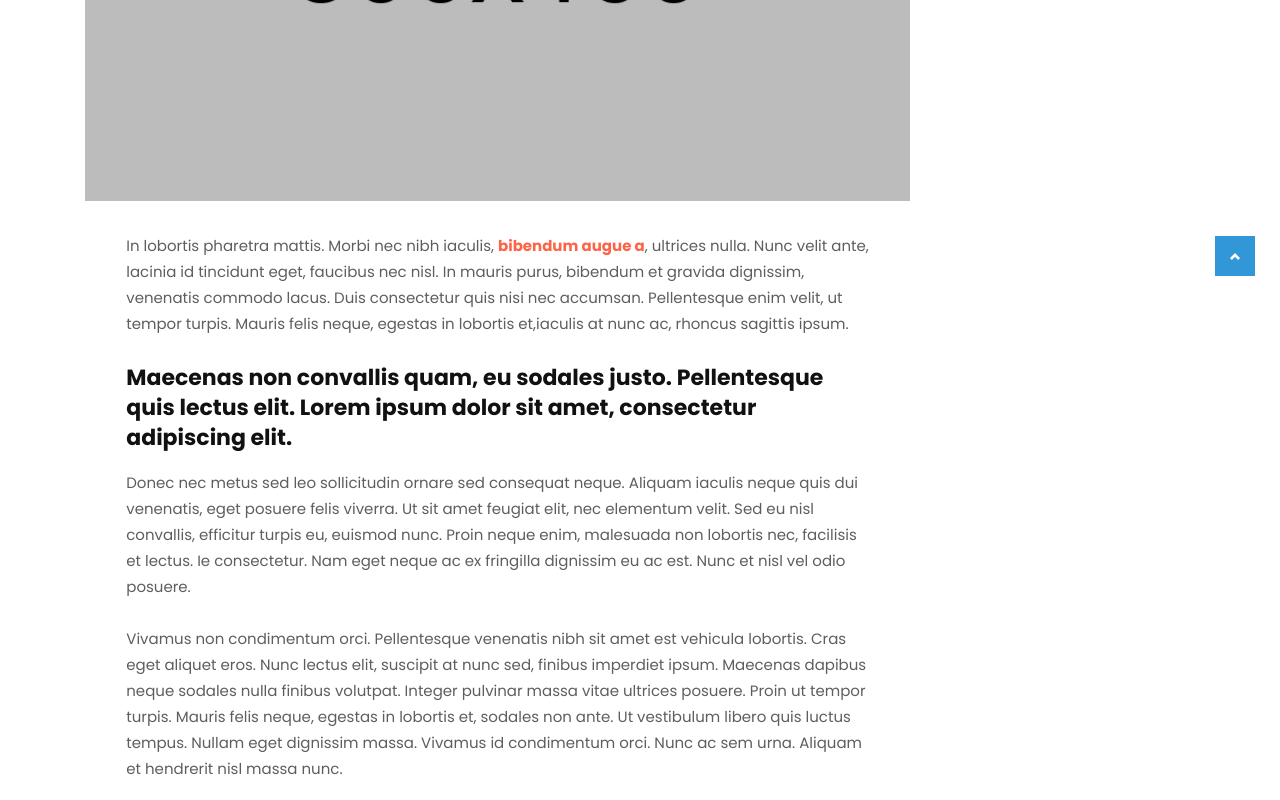
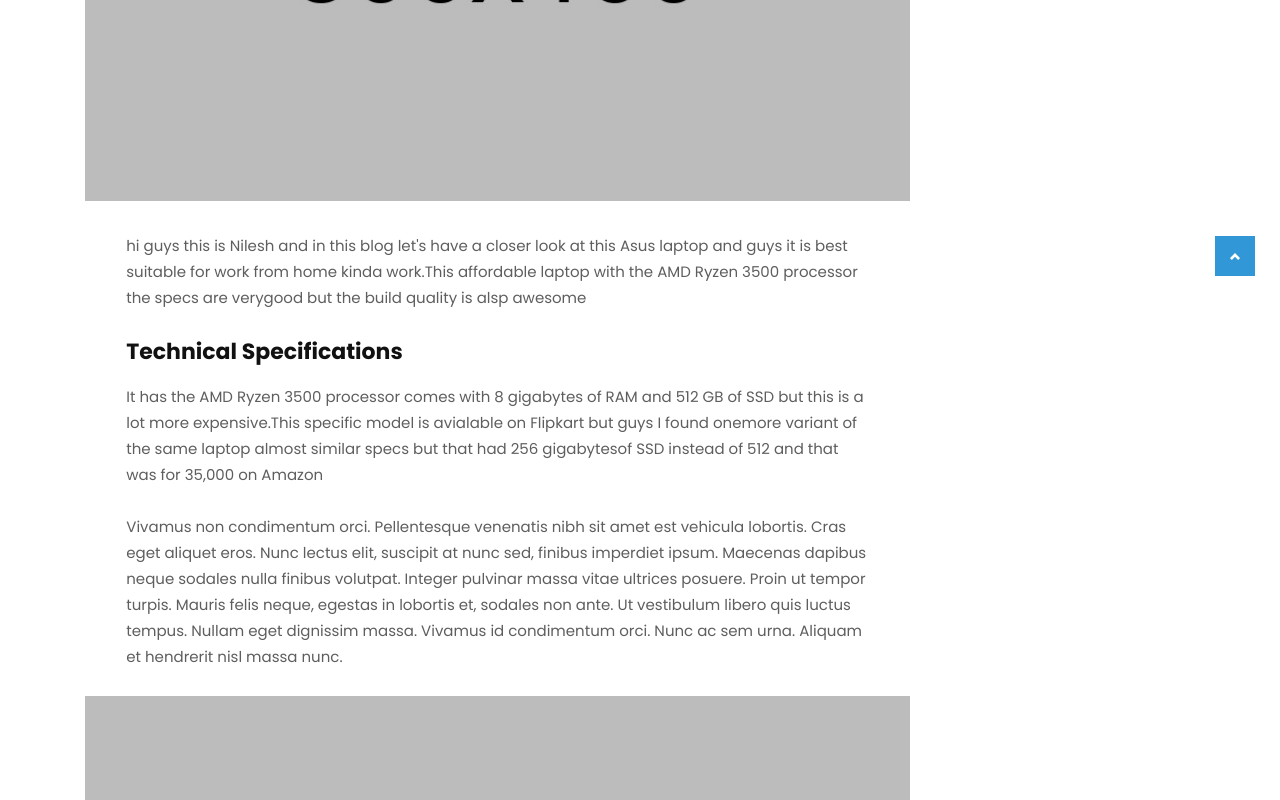
Before and after one commit to nilesh3370/techgeekeweb1, a plain HTML site: page tech-single.html in a window 1280 px wide. Shown: the part 624-1424 px from the top of the page. Drawn offline with Linux system fonts and the light colour scheme.

Commit message:
Update tech-single.html

```diff
--- a/tech-single.html
+++ b/tech-single.html
@@ -471,11 +471,11 @@
 
                             <div class="blog-content">
                                 <div class="pp">
-                                    <p>In lobortis pharetra mattis. Morbi nec nibh iaculis, <a href="#">bibendum augue a</a>, ultrices nulla. Nunc velit ante, lacinia id tincidunt eget, faucibus nec nisl. In mauris purus, bibendum et gravida dignissim, venenatis commodo lacus. Duis consectetur quis nisi nec accumsan. Pellentesque enim velit, ut tempor turpis. Mauris felis neque, egestas in lobortis et,iaculis at nunc ac, rhoncus sagittis ipsum. </p>
+                                    <p>hi guys this is Nilesh and in this blog let's have a closer look at this Asus laptop and guys it is best suitable for work from home kinda work.This affordable laptop with the AMD Ryzen 3500 processor the specs are verygood but the build quality is alsp awesome </p>
 
-                                    <h3><strong>Maecenas non convallis quam, eu sodales justo. Pellentesque quis lectus elit. Lorem ipsum dolor sit amet, consectetur adipiscing elit.</strong></h3>
+                                    <h3><strong>Technical Specifications</strong></h3>
 
-                                    <p>Donec nec metus sed leo sollicitudin ornare sed consequat neque. Aliquam iaculis neque quis dui venenatis, eget posuere felis viverra. Ut sit amet feugiat elit, nec elementum velit. Sed eu nisl convallis, efficitur turpis eu, euismod nunc. Proin neque enim, malesuada non lobortis nec, facilisis et lectus. Ie consectetur. Nam eget neque ac ex fringilla dignissim eu ac est. Nunc et nisl vel odio posuere. </p>
+                                    <p>It has the AMD Ryzen 3500 processor comes with 8 gigabytes of RAM and 512 GB of SSD but this is a lot more expensive.This specific model is avialable on  Flipkart  but guys I found onemore variant of the same laptop almost similar specs but that had 256 gigabytesof SSD instead of 512  and that was for 35,000 on Amazon</p>
 
                                     <p>Vivamus non condimentum orci. Pellentesque venenatis nibh sit amet est vehicula lobortis. Cras eget aliquet eros. Nunc lectus elit, suscipit at nunc sed, finibus imperdiet ipsum. Maecenas dapibus neque sodales nulla finibus volutpat. Integer pulvinar massa vitae ultrices posuere. Proin ut tempor turpis. Mauris felis neque, egestas in lobortis et, sodales non ante. Ut vestibulum libero quis luctus tempus. Nullam eget dignissim massa. Vivamus id condimentum orci. Nunc ac sem urna. Aliquam et hendrerit nisl massa nunc. </p>
 
```
